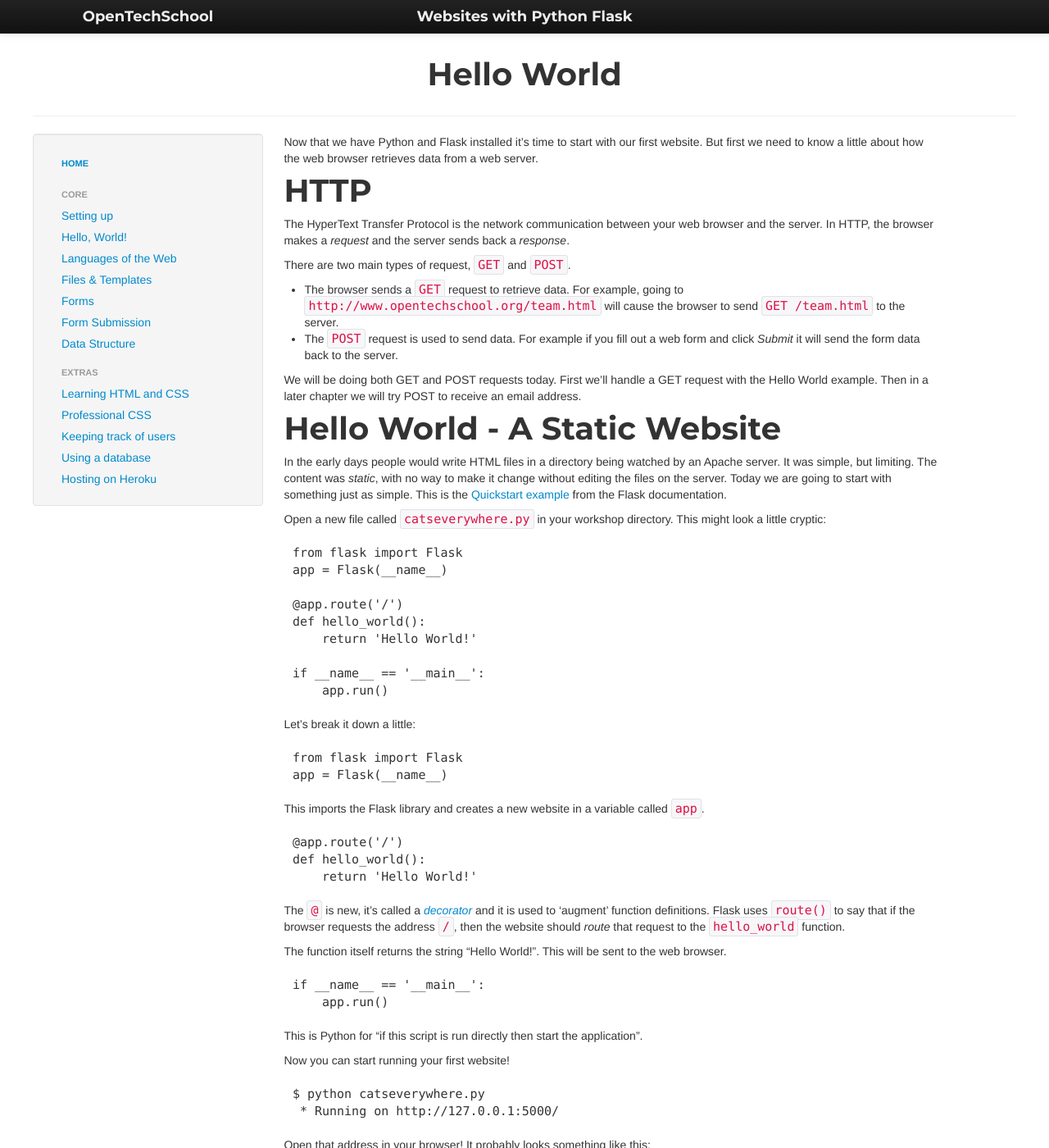
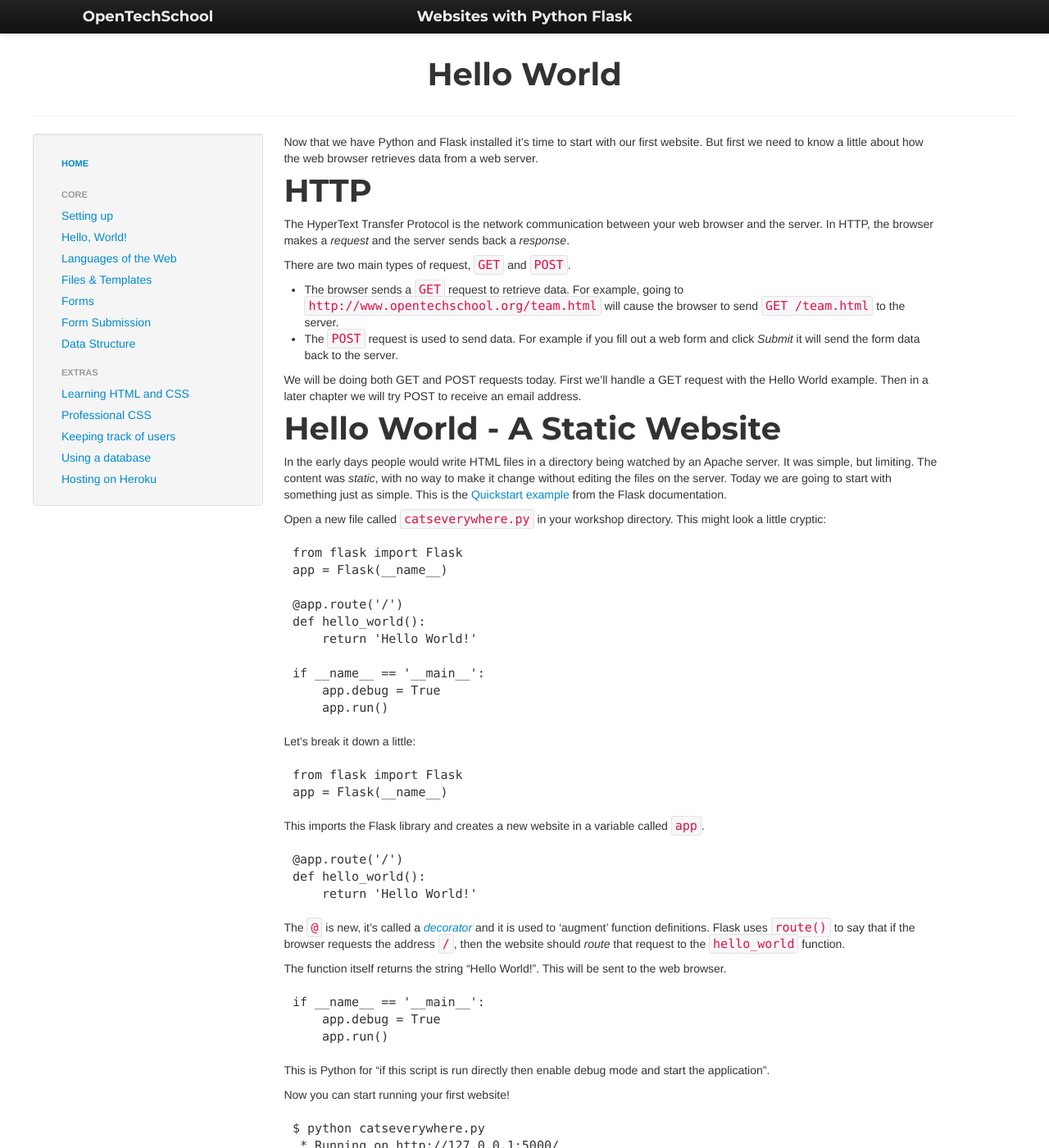
Before and after one commit to OpenTechSchool/python-flask, a Jekyll site: the page built from core/hello-world.md, in a window 1280 px wide and 1400 px high. Shown: the whole window at 82% size. Built offline with Jekyll 4.4.1, drawn with Linux system fonts in a browser that asks for light colours.

Commit message:
Update hello-world.md
Shouldn't Flask start in debug mode? App server is reloaded automatically then.

```diff
--- a/core/hello-world.md
+++ b/core/hello-world.md
@@ -32,6 +32,7 @@ Open a new file called `catseverywhere.py` in your workshop directory. This migh
         return 'Hello World!'
 
     if __name__ == '__main__':
+        app.debug = True
         app.run()
 
 Let's break it down a little:
@@ -50,9 +51,10 @@ The `@` is new, it's called a [_decorator_](http://en.wikipedia.org/wiki/Python_
 The function itself returns the string "Hello World!". This will be sent to the web browser.
 
     if __name__ == '__main__':
+        app.debug = True
         app.run()
 
-This is Python for  "if this script is run directly then start the application".
+This is Python for  "if this script is run directly then enable debug mode and start the application".
 
 Now you can start running your first website!
 
```
